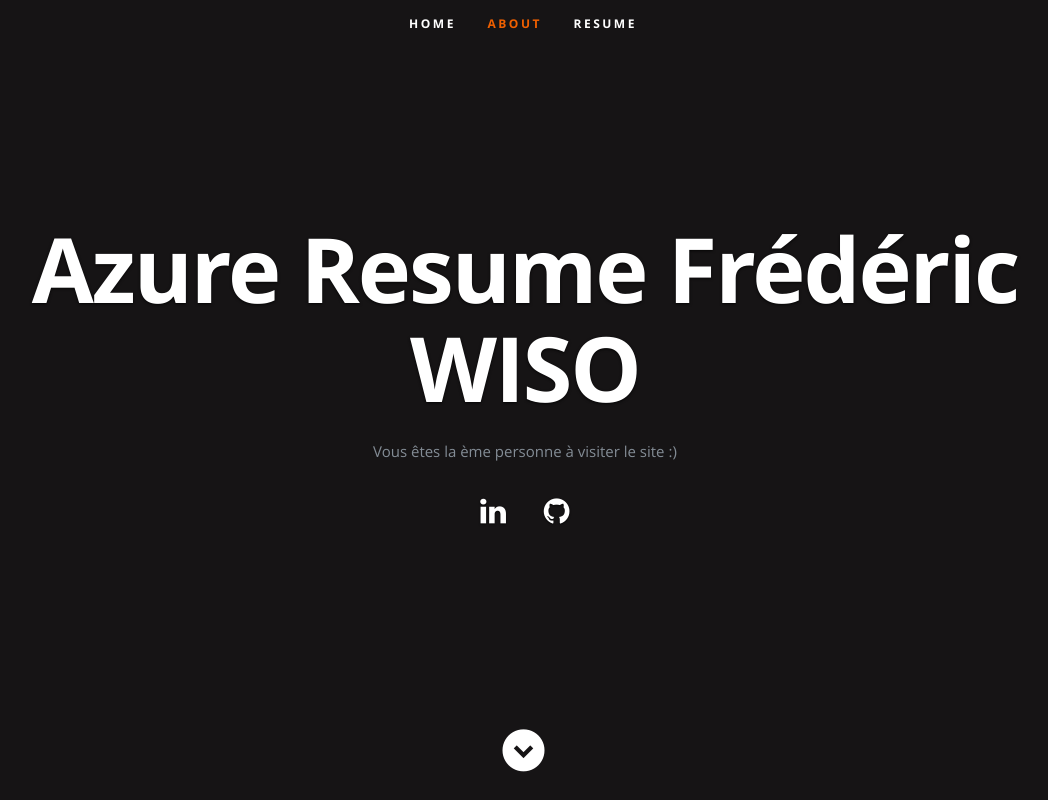
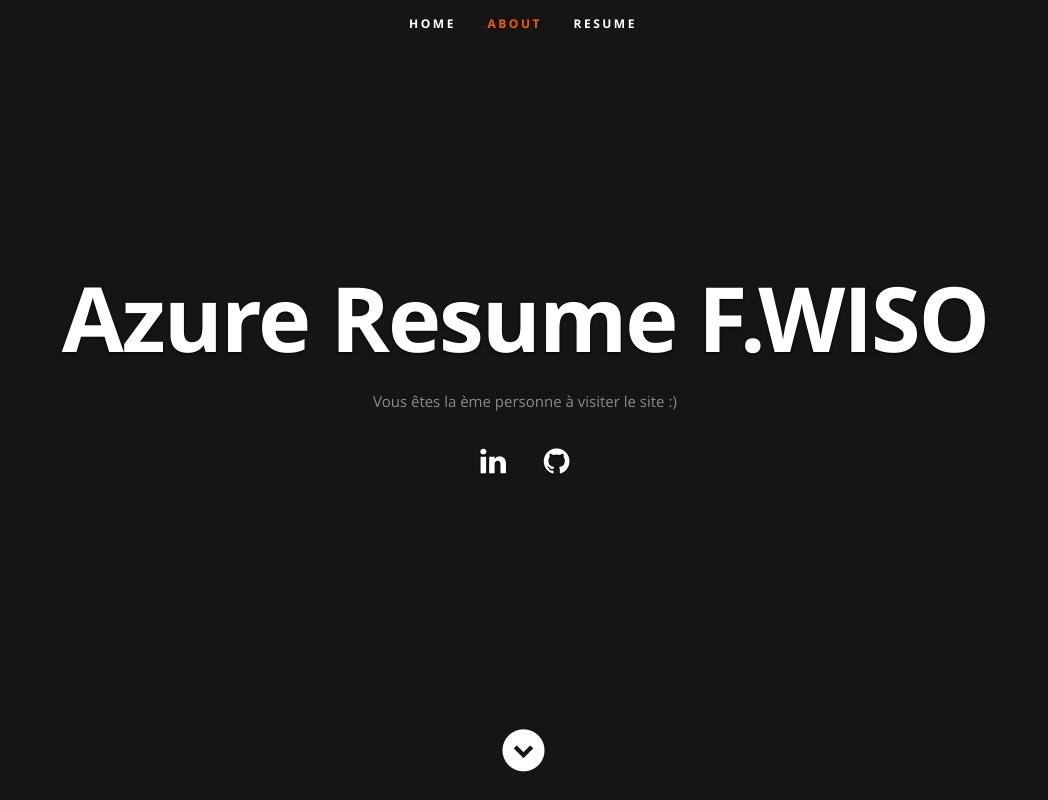
Before and after one commit to MrjokerII-collab/azure-resume-challenge, a plain HTML site: page frontend/index.html in a window 1280 px wide. Shown: the top 800 px of the page, without its empty margins (117-1165 px from the left). Drawn offline with nearby package versions, Linux system fonts and the light colour scheme; no server answers.

Commit message:
Update container

```diff
--- a/frontend/index.html
+++ b/frontend/index.html
@@ -54,7 +54,7 @@
 
       <div class="row banner">
          <div class="banner-text">
-            <h1 class="responsive-headline">Azure Resume Frédéric WISO</h1>
+            <h1 class="responsive-headline">Azure Resume F.WISO</h1>
 
             <p>Vous êtes la <a id="counter"></a>ème personne à visiter le site :) </p>
             <ul class="social">
```
Also changed, not shown: 1 other file.
